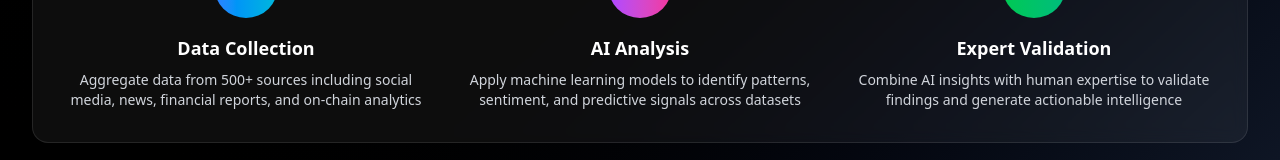
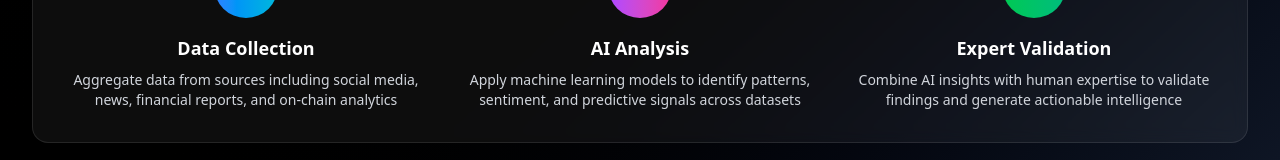
Before and after one commit to Kfar19/CursorWeb, a Next.js app: page /research in a window 1280 px wide. Shown: the part 975-1135 px from the top of the page. Built offline with nearby package versions, Linux system fonts and the light colour scheme.

Commit message:
Remove '500+' number from data collection box in research methodology

```diff
--- a/src/app/research/page.tsx
+++ b/src/app/research/page.tsx
@@ -391,7 +391,7 @@ export default function ResearchPage() {
                   </div>
                   <h3 className="text-lg font-semibold text-white mb-2">Data Collection</h3>
                   <p className="text-gray-300 text-sm">
-                    Aggregate data from 500+ sources including social media, news, financial reports, and on-chain analytics
+                    Aggregate data from sources including social media, news, financial reports, and on-chain analytics
                   </p>
                 </div>
 
```
